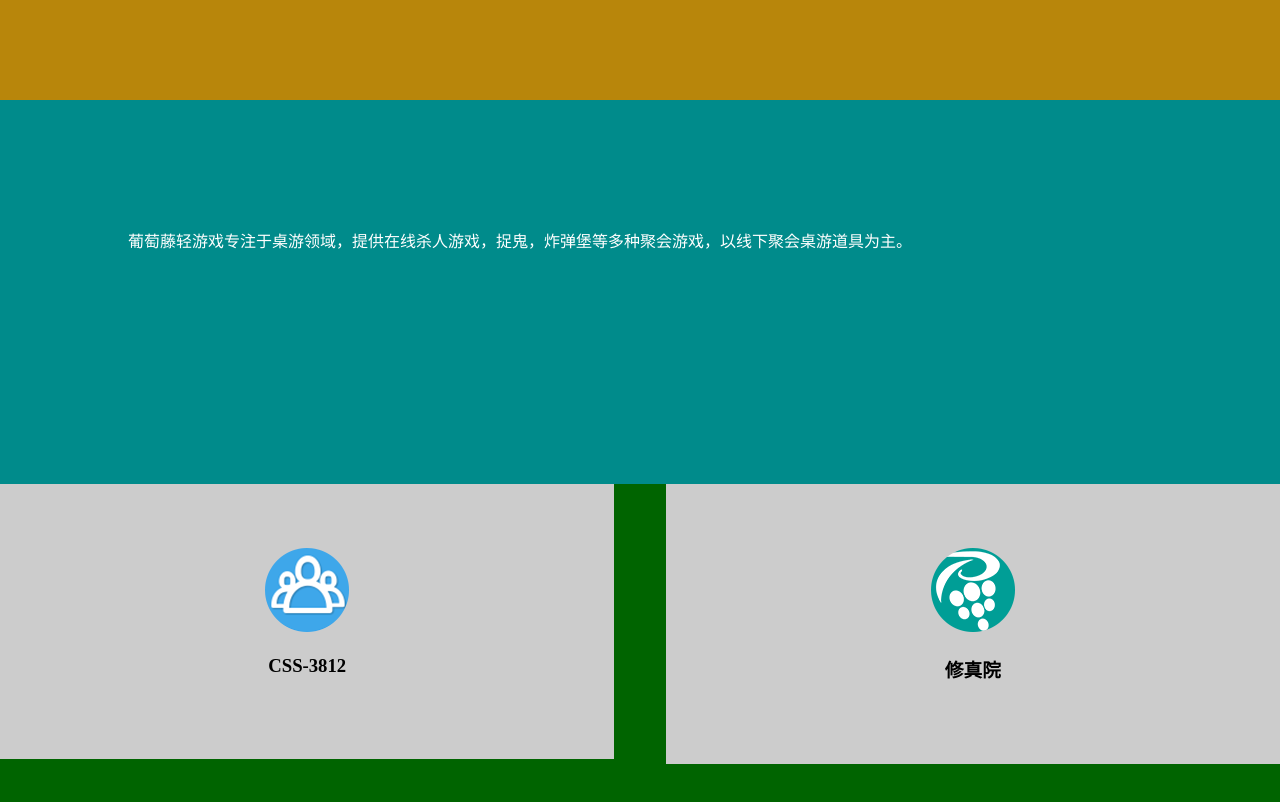
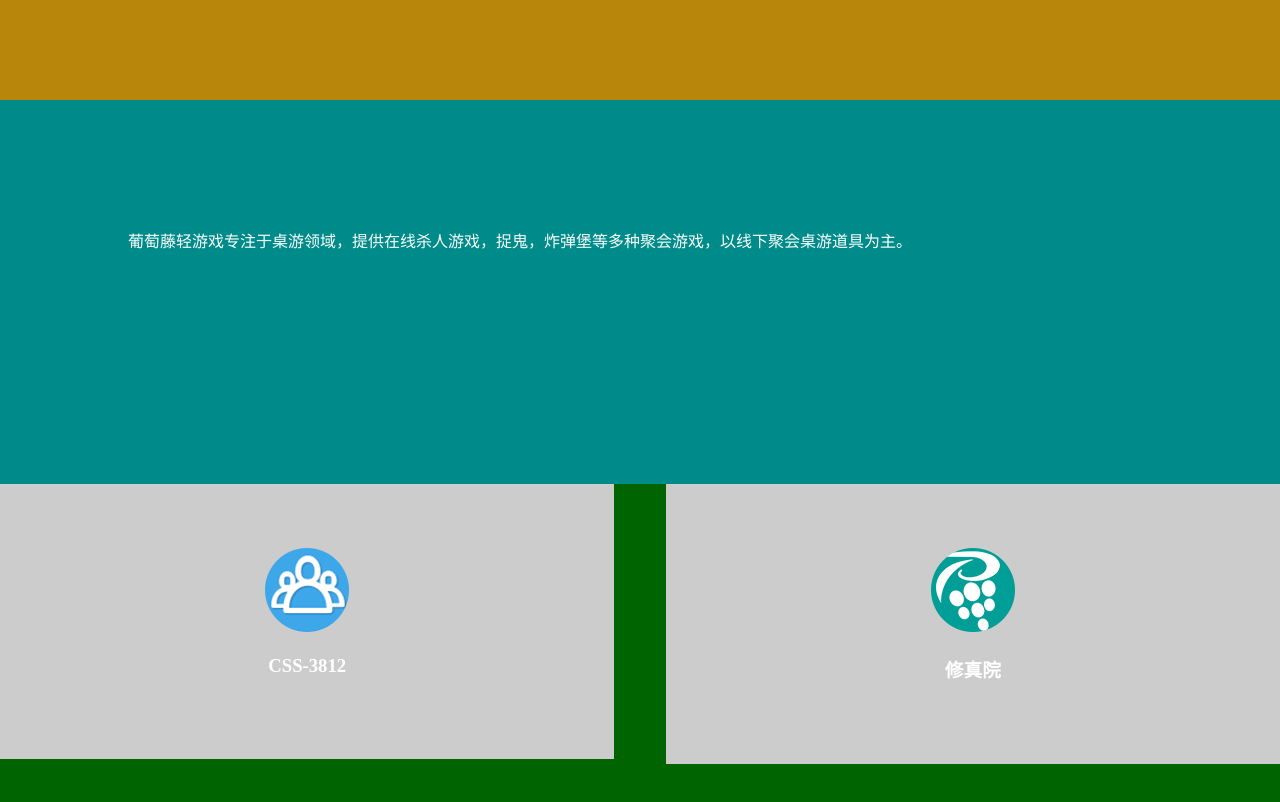
Before and after one commit to hbxslyg/Web, a plain HTML site: page task3/css-3.2.html in a window 1280 px wide. Shown: the part 284-1086 px from the top of the page. Drawn offline with Linux system fonts and the light colour scheme.

Commit message:
修改字体
修改字体不居中，修改字体颜色

```diff
--- a/task3/css-3.2.html
+++ b/task3/css-3.2.html
@@ -49,7 +49,10 @@
 			background-color: #CCC
 			/*position: absolute;*/
 		}
-
+		h3{
+			text-align: center;
+			color: #FFF;
+		}
 	</style>
 
 
```
